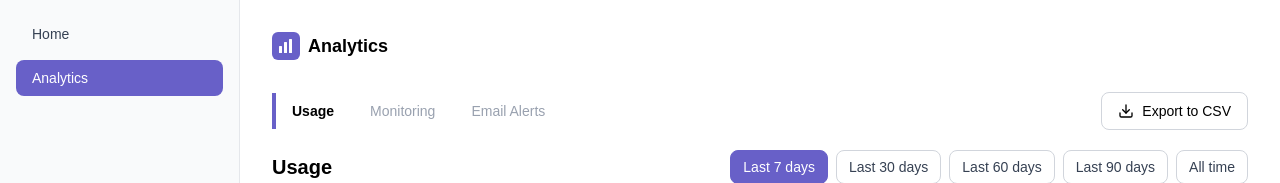
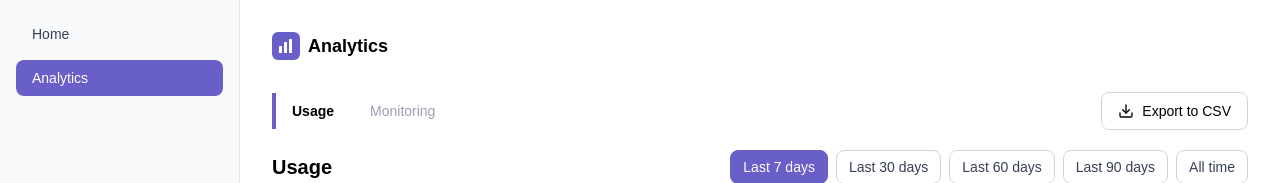
Before and after one commit to vikaspandey-techsierra/mersive-portal, a Next.js app: page /pages/analytics in a window 1280 px wide. Shown: the top 183 px of the page. Built offline with nearby package versions, Linux system fonts and the light colour scheme.

Commit message:
Feature Flagged Email Page

```diff
--- a/app/pages/analytics/page.tsx
+++ b/app/pages/analytics/page.tsx
@@ -10,7 +10,17 @@ import { SelectableDataTableHandle } from "@/components/SelectedDevices";
 
 type Tab = "Usage" | "Monitoring" | "Email Alerts";
 
-const TABS: Tab[] = ["Usage", "Monitoring", "Email Alerts"];
+const SHOW_EXPORT_CSV =
+  process.env.NEXT_PUBLIC_FEATURE_FLAG_SHOW_EXPORT_CSV_ON_EMAIL_TABLE ===
+  "true"; // Toggle this to show/hide the alert graph section
+const SHOW_ALERT_PAGE =
+  process.env.NEXT_PUBLIC_FEATURE_FLAG_SHOW_ALERT_PAGE === "true"; // Toggle this to show/hide the alert graph section
+
+const TABS: Tab[] = [
+  "Usage",
+  "Monitoring",
+  ...(SHOW_ALERT_PAGE ? (["Email Alerts"] as Tab[]) : []),
+];
 
 export default function AnalyticsLayout() {
   const [activeTab, setActiveTab] = useState<Tab>("Usage");
@@ -27,7 +37,6 @@ export default function AnalyticsLayout() {
       monitoringTableRef.current?.exportCSV();
     }
   };
-
   const renderContent = () => {
     switch (activeTab) {
       case "Usage":
@@ -35,7 +44,7 @@ export default function AnalyticsLayout() {
       case "Monitoring":
         return <MonitoringPage tableRef={monitoringTableRef} />;
       case "Email Alerts":
-        return <EmailAlertsPage />;
+        return SHOW_ALERT_PAGE ? <EmailAlertsPage /> : null;
       default:
         return null;
     }
@@ -81,13 +90,13 @@ export default function AnalyticsLayout() {
               })}
             </div>
 
-            {activeTab !== "Email Alerts" && (
+            {(activeTab !== "Email Alerts" || SHOW_EXPORT_CSV) && (
               <button
                 onClick={handleExportCSV}
                 className="w-full sm:w-auto flex items-center gap-2 text-sm font-medium text-black border border-gray-300 rounded-lg px-4 py-2 hover:bg-gray-50 transition"
               >
-                <Download size={16} />
-                Export to CSV
+                {" "}
+                <Download size={16} /> Export to CSV{" "}
               </button>
             )}
           </div>
```
